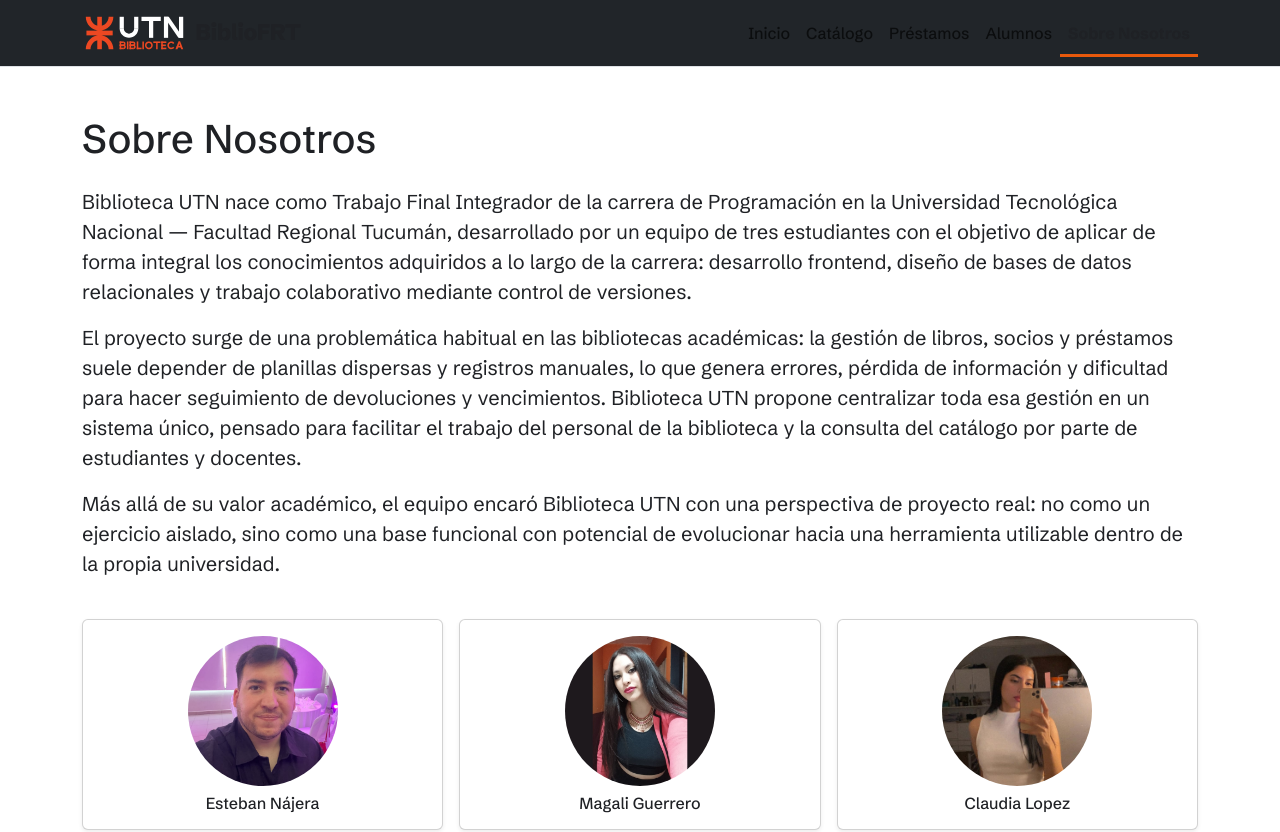
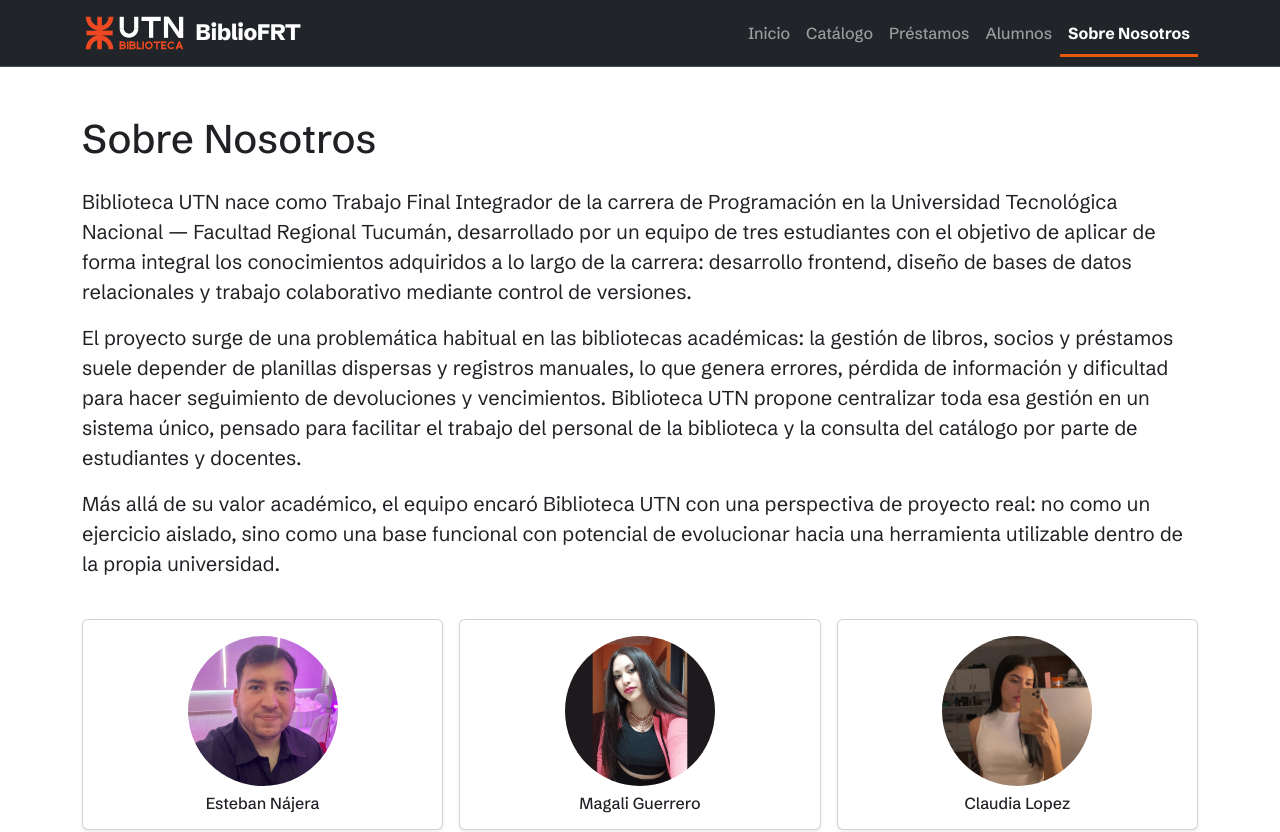
Before and after one commit to claudialopez9/Grupo5-frontend, a React (Vite) app: page /sobre-nosotros in a window 1280 px wide. Shown: the top 832 px of the page. Built offline with nearby package versions, Linux system fonts and the light colour scheme.

Commit message:
fix: pone en blanco el texto de la navbar sobre el fondo oscuro

```diff
--- a/src/components/AppNavbar.jsx
+++ b/src/components/AppNavbar.jsx
@@ -3,7 +3,7 @@ import { Link, NavLink } from 'react-router-dom'
 
 function AppNavbar() {
   return (
-    <Navbar expand="md" bg="dark" sticky="top" collapseOnSelect className="navbar-bibliofrt border-bottom py-2">
+        <Navbar expand="md" bg="dark" data-bs-theme="dark" sticky="top" collapseOnSelect className="navbar-bibliofrt border-bottom py-2">
       <Container>
         <Navbar.Brand as={Link} to="/" className="marca d-flex align-items-center gap-2">
           <img src="/img/logo-navbar.svg" alt="logo biblioteca" height="40" ></img>
--- a/src/index.css
+++ b/src/index.css
@@ -80,7 +80,8 @@
   font-size: 1.4rem;
   font-weight: 800;
   letter-spacing: -0.02em;
-  color: var(--bf-tinta);
+  color: #FFFFFF;
+}
 }
 
 .logo-lomos {
@@ -107,7 +108,7 @@
 
 .navbar-bibliofrt .nav-link.active {
   font-weight: 700;
-  color: var(--bf-tinta);
+  color: #FFFFFF;
   box-shadow: inset 0 -3px 0 var(--bf-naranja);
 }
 /* ===== Inicio: estante de libros ===== */
@@ -208,3 +209,30 @@
   box-shadow: none;
   border: 2px dashed #B9B7B1;
 }
+
+/* ===== Sobre nosotros ===== */
+.texto-legible {
+  max-width: 68ch;
+}
+
+.tarjeta-info {
+  overflow: hidden;
+  border: 1px solid var(--bs-border-color);
+  border-radius: 12px;
+  background-color: #FFFFFF;
+}
+
+.tarjeta-info-tapa {
+  min-height: 96px;
+  padding: 22px 24px 22px 30px;
+  box-shadow: inset 8px 0 0 rgba(0, 0, 0, 0.22),
+              inset 10px 0 0 rgba(255, 255, 255, 0.12);
+}
+
+.foto-integrante {
+  width: 140px;
+  max-width: 100%;
+  aspect-ratio: 1 / 1;
+  object-fit: cover;
+  box-shadow: 0 0 0 4px #FFFFFF, 0 0 0 6px var(--bf-naranja);
+}
```
